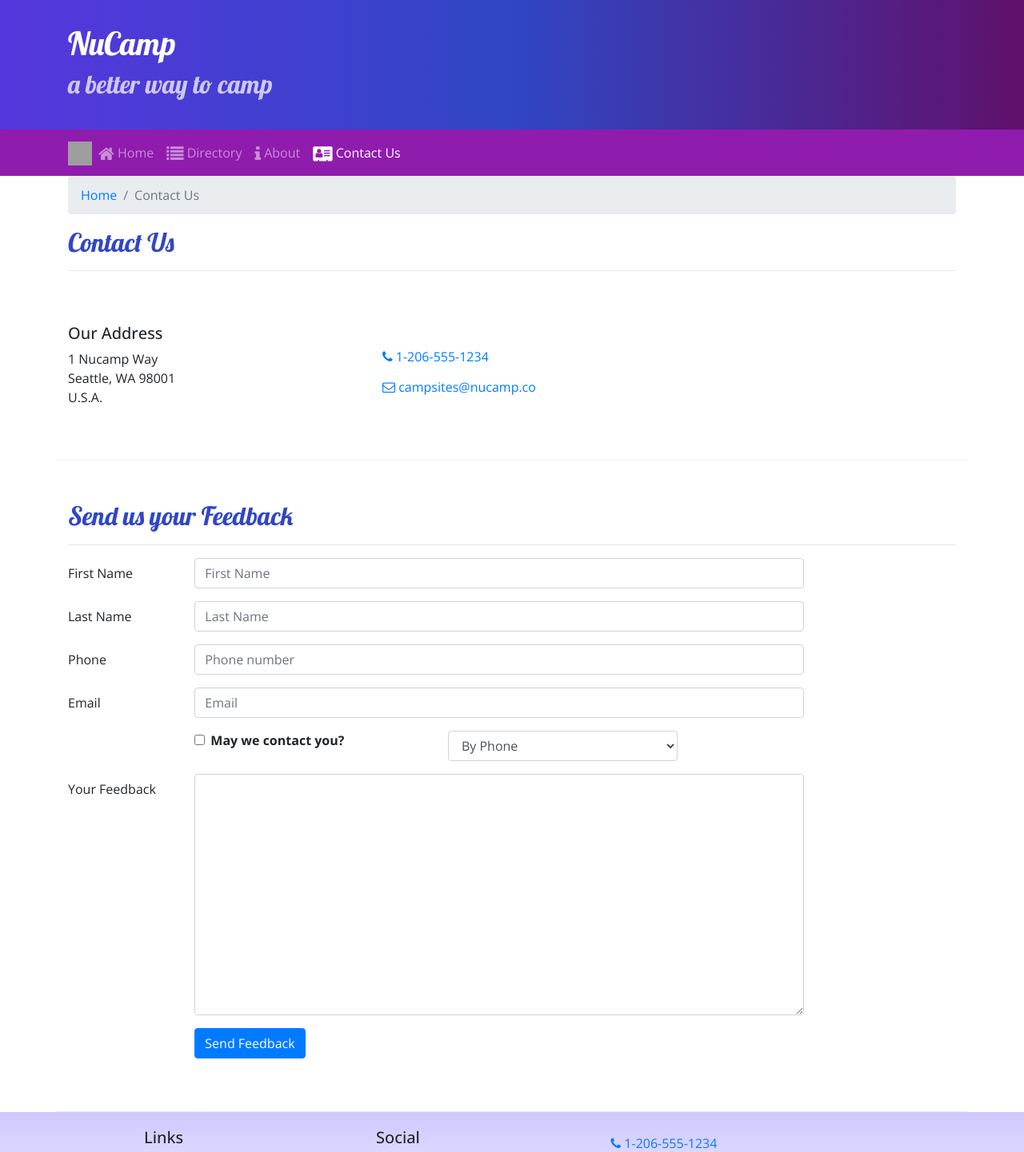
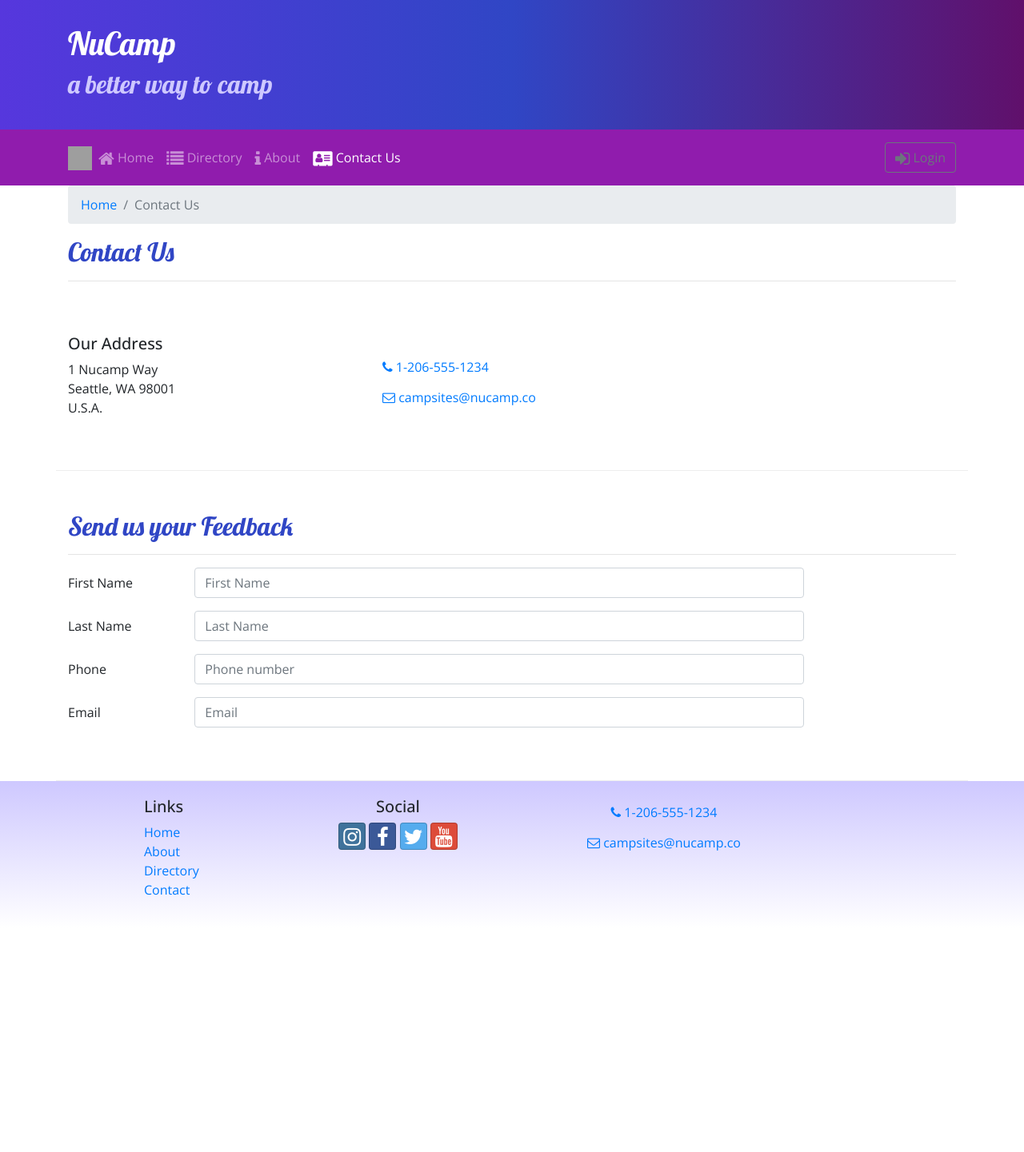
Before and after one commit to zackmckenna/Nucamp-React, a React (Create React App) app: page /contactus in a window 1280 px wide. Shown: the top 1441 px of the page at 80% size. After the commit the page ends 1161 px from the top, so only its background shows below. Built offline with nearby package versions, Linux system fonts and the light colour scheme; grey boxes are pictures that could not be loaded.

Commit message:
Controlled React Forms

```diff
--- a/src/components/ContactComponent.js
+++ b/src/components/ContactComponent.js
@@ -1,5 +1,6 @@
 import React, { Component } from 'react';
-import { Breadcrumb, BreadcrumbItem, Button, Form, FormGroup, Label, Input, Col } from 'reactstrap';
+import { Breadcrumb, BreadcrumbItem,
+    Button, Form, FormGroup, Label, Input, Col, FormFeedback } from 'reactstrap';
 import { Link } from 'react-router-dom';
 
 class Contact extends Component {
@@ -13,11 +14,60 @@ class Contact extends Component {
             email: '',
             agree: false,
             contactType: 'By Phone',
-            feedback: ''
+            feedback: '',
+            touched: {
+                firstName: false,
+                lastName: false,
+                phoneNum: false,
+                email: false
+            }
         };
 
         this.handleInputChange = this.handleInputChange.bind(this);
         this.handleSubmit = this.handleSubmit.bind(this);
+    }
+
+    validate(firstName, lastName, phoneNum, email) {
+
+        const errors = {
+            firstName: '',
+            lastName: '',
+            phoneNum: '',
+            email: ''
+        };
+
+        if (this.state.touched.firstName) {
+            if (firstName.length < 2) {
+                errors.firstName = 'First name must be at least 2 characters.';
+            } else if (firstName.length > 15) {
+                errors.firstName = 'First name must be 15 or less characters.';
+            }
+        }
+
+        if (this.state.touched.lastName) {
+            if (lastName.length < 2) {
+                errors.lastName = 'Last name must be at least 2 characters.';
+            } else if (lastName.length > 15) {
+                errors.lastName = 'Last name must be 15 or less characters.';
+            }
+        }
+
+        const reg = /^\d+$/;
+        if (this.state.touched.phoneNum && !reg.test(phoneNum)) {
+            errors.phoneNum = 'The phone number should contain only numbers.';
+        }
+
+        if (this.state.touched.email && !email.includes('@')) {
+            errors.email = 'Email should contain a @';
+        }
+
+        return errors;
+    }
+
+    handleBlur = (field) => () => {
+        this.setState({
+            touched: {...this.state.touched, [field]: true}
+        });
     }
 
     handleInputChange(event) {
@@ -37,6 +87,9 @@ class Contact extends Component {
     }
 
     render() {
+
+        const errors = this.validate(this.state.firstName, this.state.lastName, this.state.phoneNum, this.state.email);
+
         return (
             <div className="container">
                 <div className="row">
@@ -71,13 +124,16 @@ class Contact extends Component {
                    </div>
                     <div className="col-md-10">
                         <Form onSubmit={this.handleSubmit}>
-                            <FormGroup row>
+                        <FormGroup row>
                                 <Label htmlFor="firstName" md={2}>First Name</Label>
                                 <Col md={10}>
                                     <Input type="text" id="firstName" name="firstName"
                                         placeholder="First Name"
                                         value={this.state.firstName}
+                                        invalid={errors.firstName}
+                                        onBlur={this.handleBlur("firstName")}
                                         onChange={this.handleInputChange} />
+                                    <FormFeedback>{errors.firstName}</FormFeedback>
                                 </Col>
                             </FormGroup>
                             <FormGroup row>
@@ -86,7 +142,10 @@ class Contact extends Component {
                                     <Input type="text" id="lastName" name="lastName"
                                         placeholder="Last Name"
                                         value={this.state.lastName}
+                                        invalid={errors.lastName}
+                                        onBlur={this.handleBlur("lastName")}
                                         onChange={this.handleInputChange} />
+                                    <FormFeedback>{errors.lastName}</FormFeedback>
                                 </Col>
                             </FormGroup>
                             <FormGroup row>
@@ -95,7 +154,10 @@ class Contact extends Component {
                                     <Input type="tel" id="phoneNum" name="phoneNum"
                                         placeholder="Phone number"
                                         value={this.state.phoneNum}
+                                        invalid={errors.phoneNum}
+                                        onBlur={this.handleBlur("phoneNum")}
                                         onChange={this.handleInputChange} />
+                                    <FormFeedback>{errors.phoneNum}</FormFeedback>
                                 </Col>
                             </FormGroup>
                             <FormGroup row>
@@ -104,44 +166,10 @@ class Contact extends Component {
                                     <Input type="email" id="email" name="email"
                                         placeholder="Email"
                                         value={this.state.email}
+                                        invalid={errors.email}
+                                        onBlur={this.handleBlur("email")}
                                         onChange={this.handleInputChange} />
-                                </Col>
-                            </FormGroup>
-                            <FormGroup row>
-                                <Col md={{size: 4, offset: 2}}>
-                                    <FormGroup check>
-                                        <Label check>
-                                            <Input type="checkbox"
-                                                name="agree"
-                                                checked={this.state.agree}
-                                                onChange={this.handleInputChange} /> {' '}
-                                            <strong>May we contact you?</strong>
-                                        </Label>
-                                    </FormGroup>
-                                </Col>
-                                <Col md={4}>
-                                    <Input type="select" name="contactType"
-                                            value={this.state.contactType}
-                                            onChange={this.handleInputChange}>
-                                        <option>By Phone</option>
-                                        <option>By Email</option>
-                                    </Input>
-                                </Col>
-                            </FormGroup>
-                            <FormGroup row>
-                                <Label htmlFor="feedback" md={2}>Your Feedback</Label>
-                                <Col md={10}>
-                                    <Input type="textarea" id="feedback" name="feedback"
-                                        rows="12"
-                                        value={this.state.feedback}
-                                        onChange={this.handleInputChange}></Input>
-                                </Col>
-                            </FormGroup>
-                            <FormGroup row>
-                                <Col md={{size: 10, offset: 2}}>
-                                    <Button type="submit" color="primary">
-                                        Send Feedback
-                                    </Button>
+                                    <FormFeedback>{errors.email}</FormFeedback>
                                 </Col>
                             </FormGroup>
                         </Form>
--- a/src/components/HeaderComponent.js
+++ b/src/components/HeaderComponent.js
@@ -1,22 +1,38 @@
 import React, { Component } from 'react';
-import { Nav, Navbar, NavbarBrand, NavbarToggler, Collapse, NavItem, Jumbotron } from 'reactstrap';
+import { Nav, Navbar, NavbarBrand, NavbarToggler, Collapse, NavItem, Jumbotron,
+    Button, Modal, ModalHeader, ModalBody,
+    Form, FormGroup, Input, Label } from 'reactstrap';
 import { NavLink } from 'react-router-dom';
 
 class Header extends Component {
 
     constructor(props) {
         super(props);
-
+        this.state = {
+          isNavOpen: false,
+          isModalOpen: false
+        };
         this.toggleNav = this.toggleNav.bind(this);
-        this.state = {
-          isNavOpen: false
-        };
+        this.toggleModal = this.toggleModal.bind(this);
+        this.handleLogin = this.handleLogin.bind(this);
     }
 
     toggleNav() {
         this.setState({
             isNavOpen: !this.state.isNavOpen
         });
+    }
+
+    toggleModal() {
+        this.setState({
+            isModalOpen: !this.state.isModalOpen
+        });
+    }
+
+    handleLogin(event) {
+        alert(`Username: ${this.username.value} Password: ${this.password.value} Remember: ${this.remember.checked}`);
+        this.toggleModal();
+        event.preventDefault();
     }
 
     render() {
@@ -59,9 +75,38 @@ class Header extends Component {
                                     </NavLink>
                                 </NavItem>
                             </Nav>
+                            <span className='navbar-text ml-auto'>
+                                <Button outline onClick={this.toggleModal}>
+                                    <i className='fa fa-sign-in fa-lg'/> Login
+                                </Button>
+                            </span>
                         </Collapse>
                     </div>
                 </Navbar>
+                <Modal isOpen={this.state.isModalOpen} toggle={this.toggleModal}>
+                    <ModalHeader toggle={this.toggleModal}>Login</ModalHeader>
+                        <ModalBody>
+                            <Form onSubmit={this.handleLogin}>
+                                <FormGroup>
+                                    <Label htmlFor='username'>Username</Label>
+                                    <Input type='text' id='username' name='username'
+                                        innerRef={input => this.username = input}/>
+                                </FormGroup>
+                                <FormGroup>
+                                    <Label htmlFor='password'>Password</Label>
+                                    <Input type='password' id='password' name='password'
+                                        innerRef={input => this.password = input}/>
+                                </FormGroup>
+                                <FormGroup check>
+                                    <Label check>
+                                        <Input type='checkbox' name='remember'
+                                            innerRef={input => this.remember = input}/>
+                                        Remember Me
+                                    </Label>
+                                </FormGroup>
+                            </Form>
+                        </ModalBody>
+                </Modal>
             </React.Fragment>
         );
     }
```
